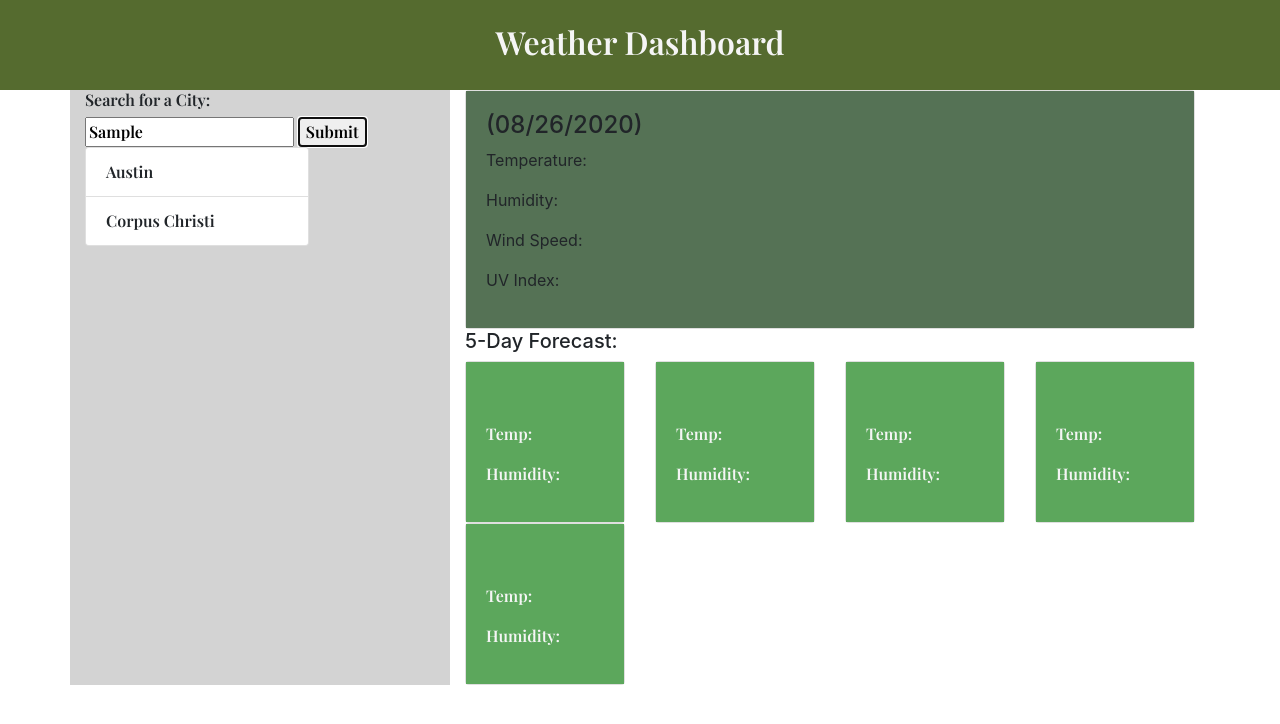
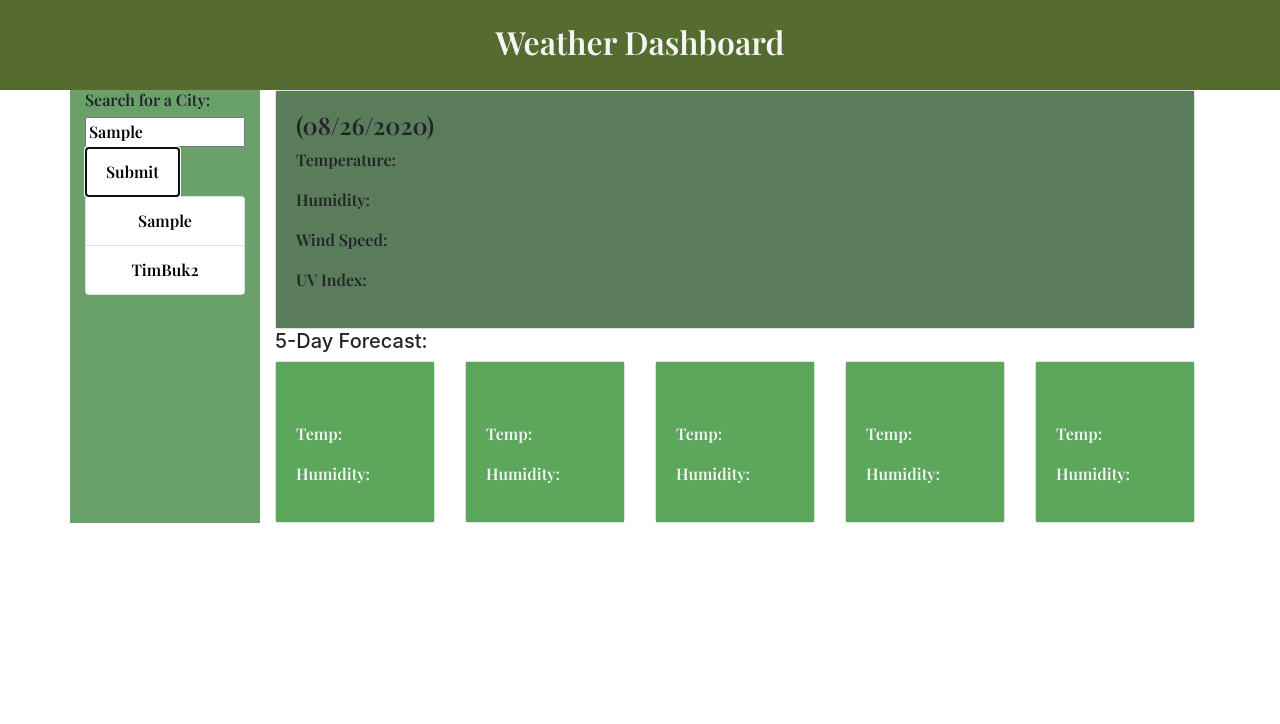
Before and after one commit to jasandper/Weather-App, a plain HTML site: page index.html in a window 1280 px wide. Both pictures are taken after typing "Sample" into the empty fields and a click on the button "Submit". Drawn offline with nearby package versions, Linux system fonts and the light colour scheme; no server answers; a web font is replaced by a local one.

Commit message:
prepend seacrch entries and add to local storage

```diff
--- a/index.html
+++ b/index.html
@@ -19,17 +19,16 @@
     <div class="container">
         <div class="row">
             <!-- search card -->
-            <div class="col-4 search">
+            <div class="col-2 search">
                 <h6>Search for a City:</h6>
-                <input type="text" id="city">
+                <input type="text" id="city" style="width: 10rem;">
                 <button class="cityBtn">Submit</button>
 
 
 
-              <div class="card searchHistory">
-                  <ul class="list-group list-group-flush">
-                      <li class="list-group-item">Austin</li>
-                      <li class="list-group-item">Corpus Christi</li>
+              <div class="card searchHistory" style="width: 10rem;">
+                  <ul class="list-group list-group-flush searchList">
+                      <button class="list-group-item">TimBuk2</button>
                   </ul>
               </div>
 
@@ -51,7 +50,7 @@
                 <h5>5-Day Forecast:</h5>
                 <div class="row">
 
-                    <div class="col-3">
+                    <div class="col">
                         <div class="card">
                             <div class="card-body fiveDay">
                              <p id="day1date"></p>
@@ -64,7 +63,7 @@
 
                     </div>
 
-                    <div class="col-3">
+                    <div class="col">
                         <div class="card">
                             <div class="card-body fiveDay">
                              <p id="day2date"></p>
@@ -76,7 +75,7 @@
                         </div>
 
                     </div>
-                    <div class="col-3">
+                    <div class="col">
                         <div class="card">
                             <div class="card-body fiveDay">
                              <p id="day3date"></p>
@@ -88,7 +87,7 @@
                         </div>
 
                     </div>
-                    <div class="col-3">
+                    <div class="col">
                         <div class="card">
                             <div class="card-body fiveDay">
                              <p id="day4date"></p>
@@ -100,7 +99,7 @@
                         </div>
 
                     </div>
-                    <div class="col-3">
+                    <div class="col">
                         <div class="card">
                             <div class="card-body fiveDay">
                              <p id="day5date"></p>
--- a/script.js
+++ b/script.js
@@ -87,9 +87,22 @@ var cityLon;
 
     }
 
+
+ var cityName;
+
     $(".cityBtn").on("click", function () {
-        var cityName = $("#city").val();
-
+        cityName = $("#city").val();
 
         getData(cityName);
+
+        $(".searchList").prepend("<button>"+cityName+"</button>")
+        $("button").addClass("list-group-item "+cityName);
+
+        localStorage.setItem(cityName, cityName);
+
     })
+
+    // $("."+cityName).on("click", function () {
+
+    //     getData(cityName);
+    // })
--- a/style.css
+++ b/style.css
@@ -8,6 +8,7 @@ nav {
     font-family: 'Playfair Display', serif;
 }
 
+
 .fiveDay {
     background-color: rgb(92, 167, 92);
     color: whitesmoke;
@@ -16,12 +17,17 @@ nav {
 
 }
 
+h5{
+    font-family: 'Playfair Display', serif;
+}
+
 .currentConditions {
-    background-color: rgb(85, 114, 85);
+    background-color: rgb(91, 124, 91);
+    font-family: 'Playfair Display', serif;
 }
 
 .search {
-    background-color: lightgray;
+    background-color: rgb(106, 161, 106);
     font-family: 'Playfair Display', serif;
 }
 
@@ -47,3 +53,7 @@ nav {
 
 
 }
+
+.Austin {
+    color: hotpink;
+}
```
